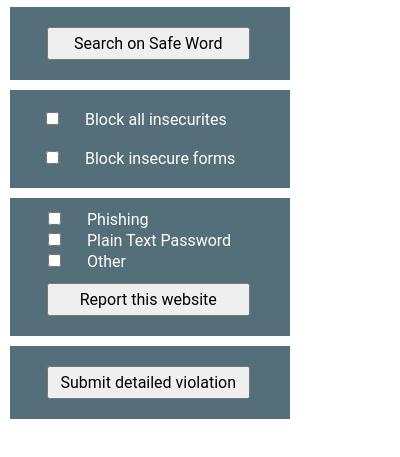
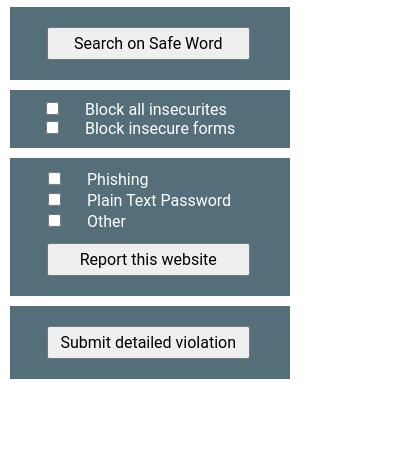
Before and after one commit to patrickedelen/safeword, a browser extension: page chromeExtension/popup.html in a window 400 px wide. Shown: the part 61-518 px from the top of the page. Drawn offline with Linux system fonts and the light colour scheme.

Commit message:
fixed whitespace on popup

```diff
--- a/chromeExtension/popup.html
+++ b/chromeExtension/popup.html
@@ -76,8 +76,8 @@
       <button type="button" id="searchButton" name="searchButton" value="Search">Search on Safe Word</button>
     </div>
     <div id="box">
-      <p><input type="checkbox" id="checkboxBlock" name="blockAll" value="Forms">Block all insecurites</input></p>
-      <p><input type="checkbox" id="checkboxBlock" name="blockForms" value="Forms">Block insecure forms</input></p>
+      <input type="checkbox" id="checkboxBlock" name="blockAll" value="Forms">Block all insecurites</input>
+      <input type="checkbox" id="checkboxBlock" name="blockForms" value="Forms">Block insecure forms</input>
     </div>
     <div id="box">
       <table style="width:100%">
```
